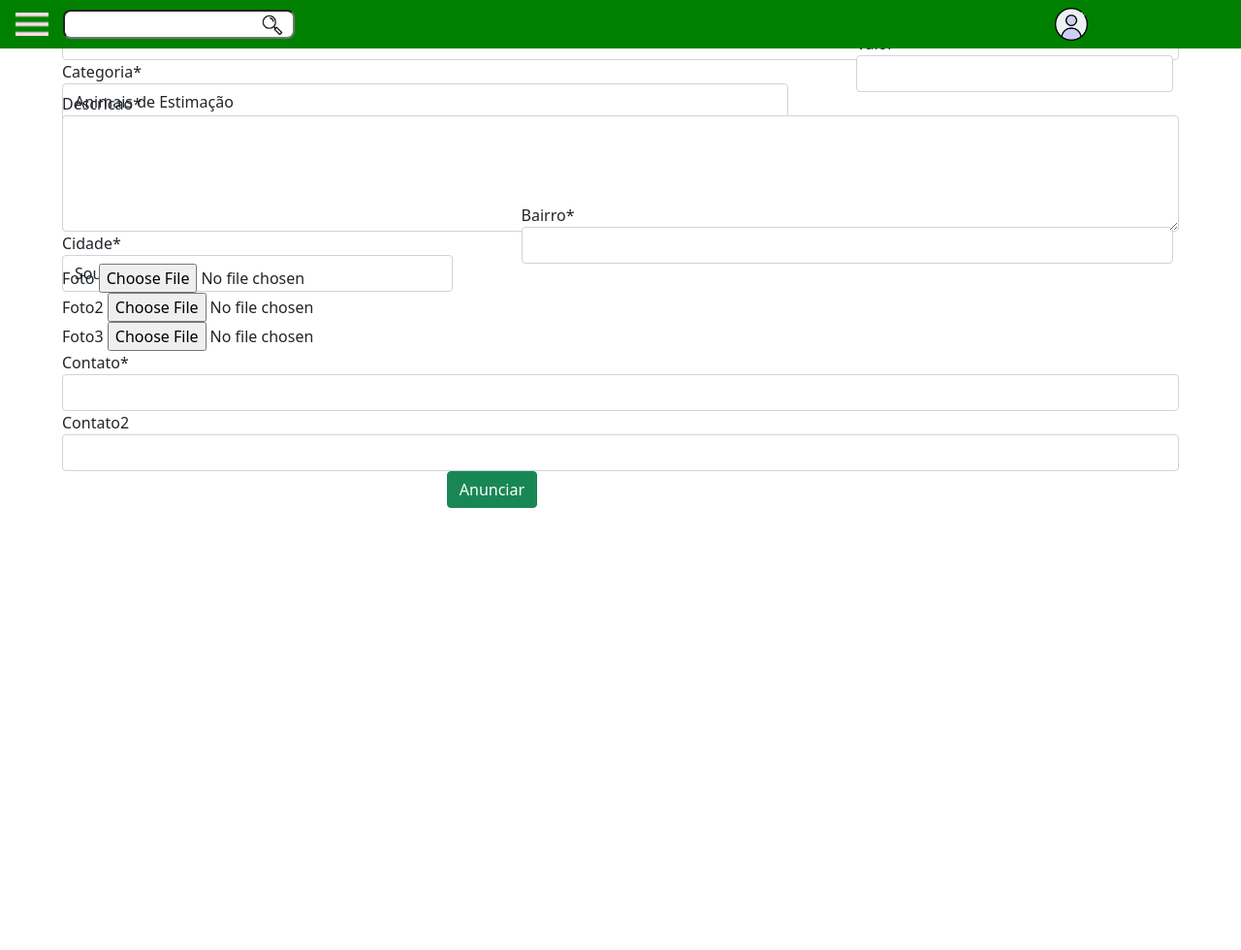
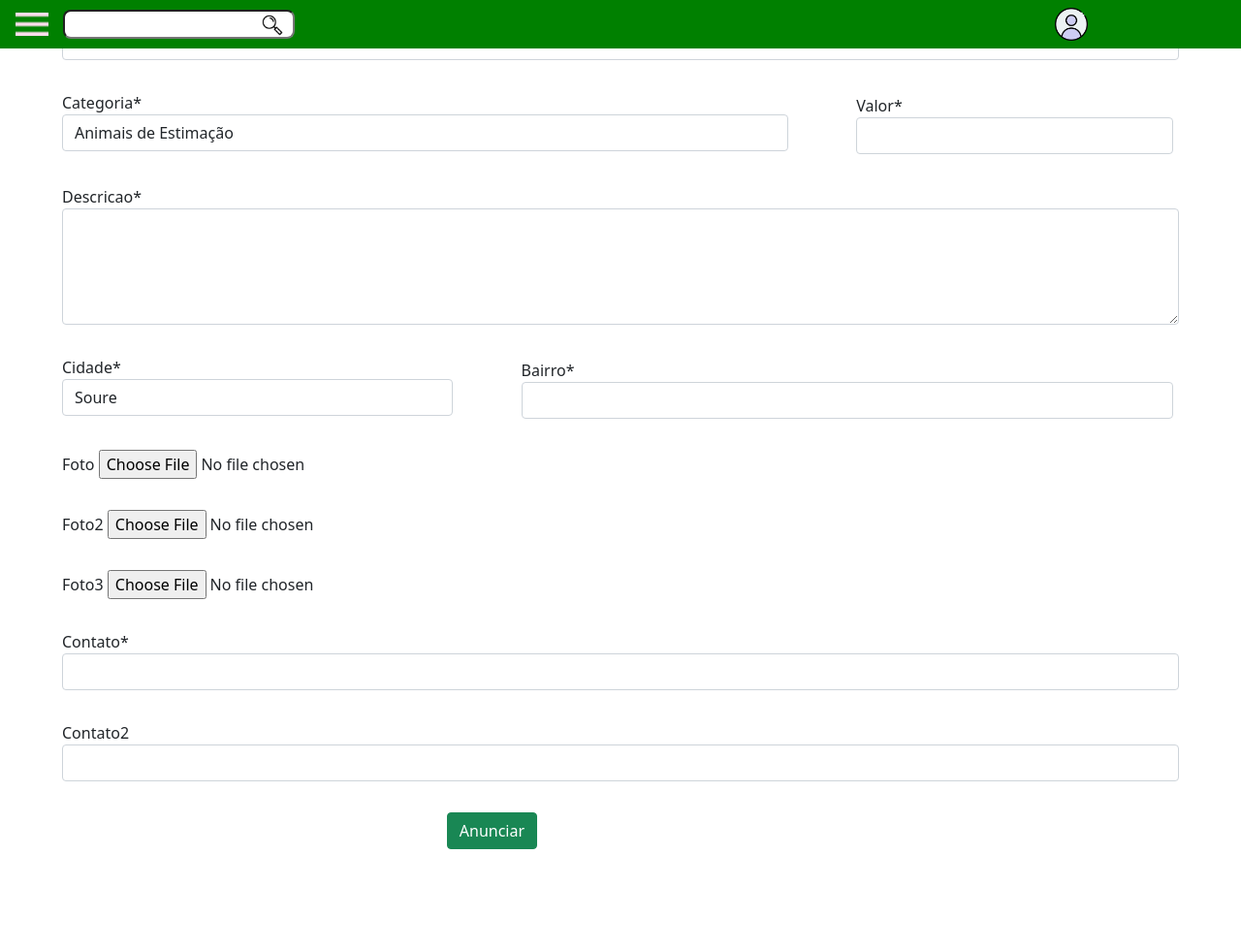
Before and after one commit to WildsonCaio/Classificados, a Django app: page /anunciar/ in a window 1280 px wide. Shown: the whole page at 97% size. Run offline with Django 3.2, Linux system fonts and the light colour scheme; the visitor is signed in with stand-in values (Sample User, id 1); some libraries are stand-ins or nearby versions.

Commit message:
Update index.css

```diff
--- a/templates/static/index.css
+++ b/templates/static/index.css
@@ -11,6 +11,9 @@
   margin: 0px 0px;
   height: 50px;
 }
+
+.form-group {
+  margin-bottom: 2rem; }
 
 .icon_menu{
   position: absolute;
```
